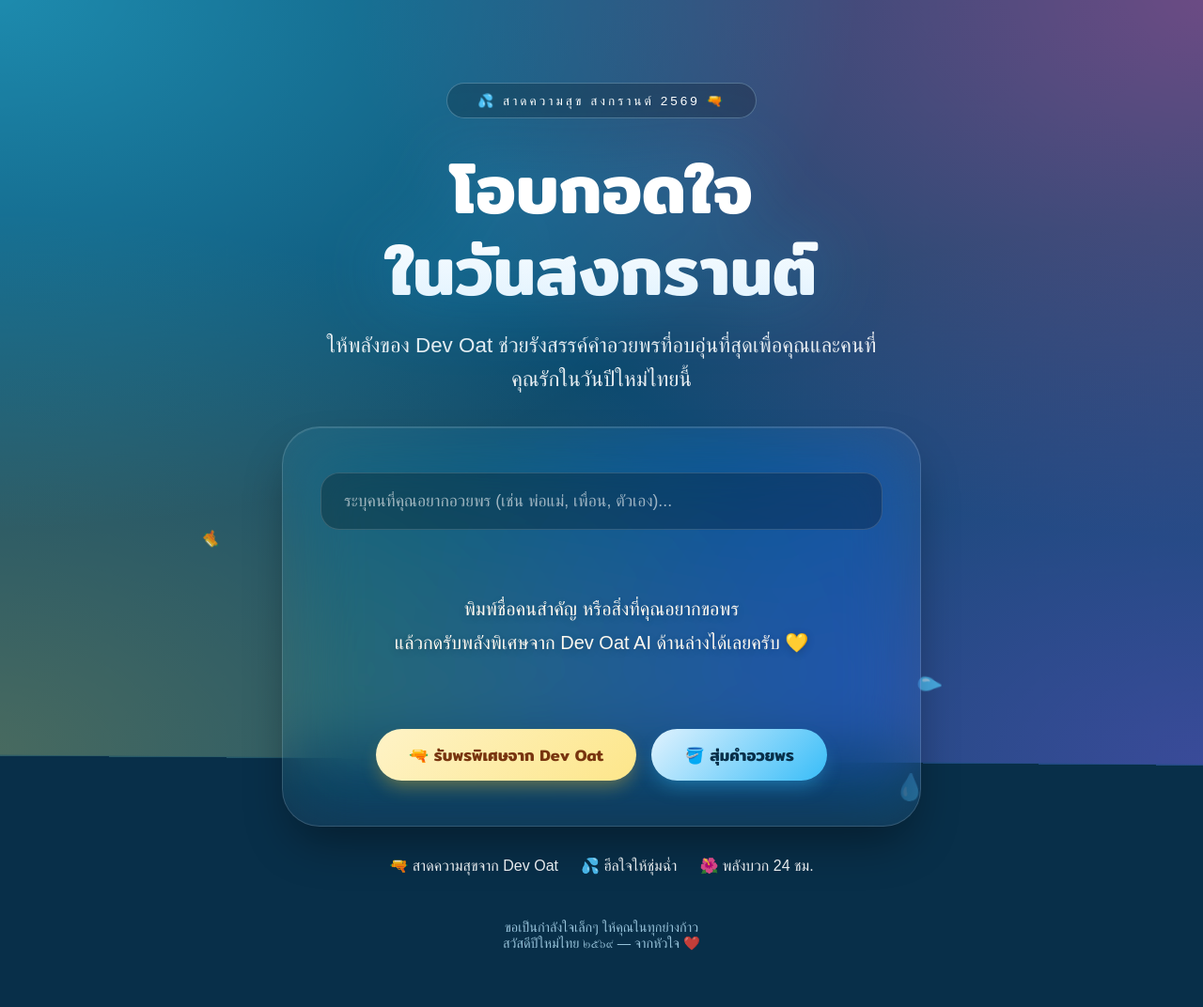
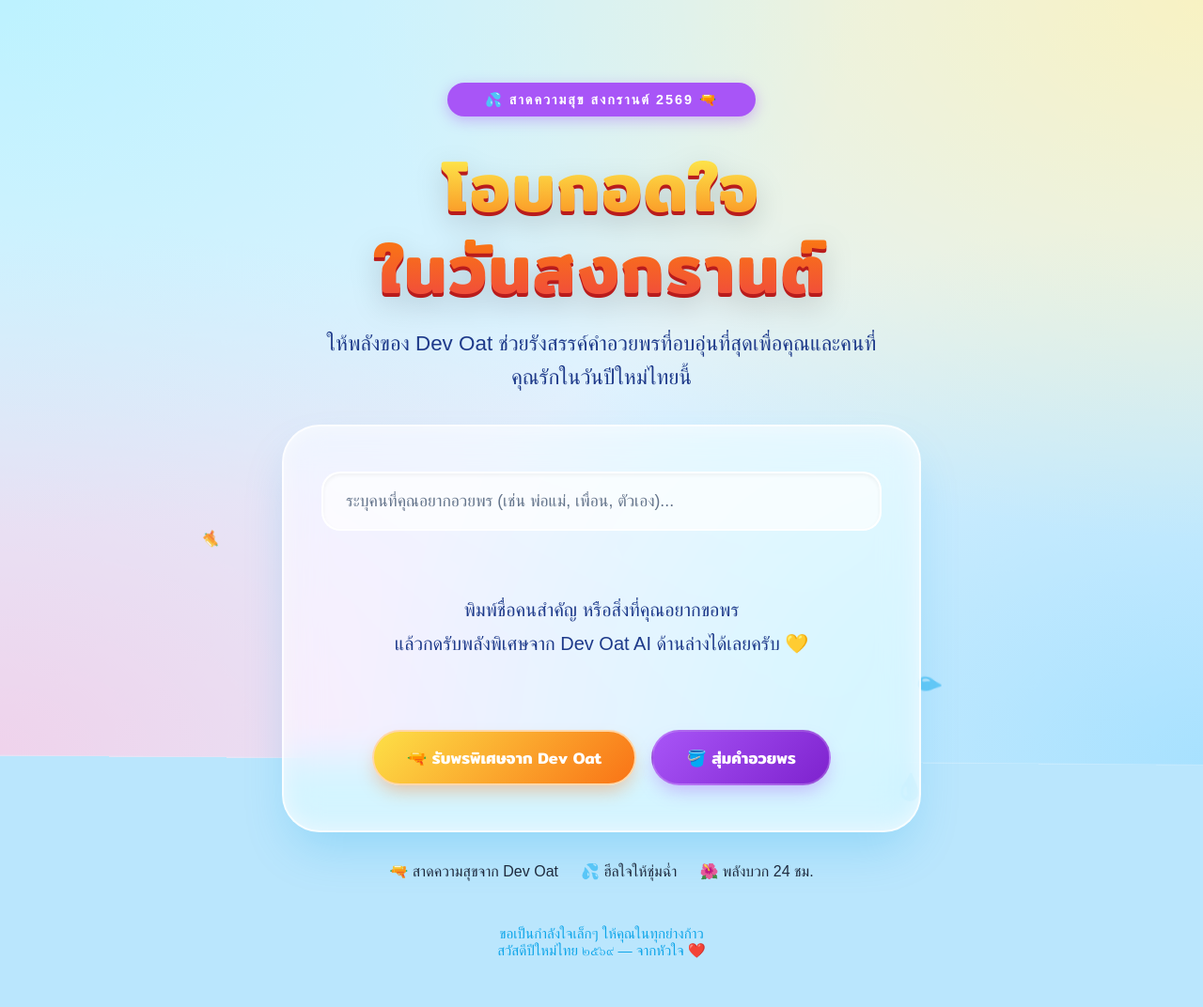
Before and after one commit to StartGackt/songkran-day, a website built with Vite: page index.html in a window 1280 px wide. Shown: the whole page at 94% size. Built offline with nearby package versions, Linux system fonts and the light colour scheme; no server answers; a web font is replaced by a local one.

```diff
--- a/index.html
+++ b/index.html
@@ -25,14 +25,14 @@
 
         body {
             font-family: 'Anuphan', sans-serif;
-            background: #082f49;
-            color: white;
+            background: #bae6fd;
+            color: #0f172a;
             min-height: 100vh;
             overflow-x: hidden;
             cursor: crosshair;
         }
 
-        /* --- Songkran Mesh Background --- */
+        /* --- Sunny Songkran Mesh Background --- */
         .bg-mesh {
             position: fixed;
             top: 0;
@@ -41,11 +41,11 @@
             height: 100%;
             z-index: -1;
             background:
-                radial-gradient(at 0% 0%, hsla(190, 100%, 60%, 0.45) 0, transparent 50%),
-                radial-gradient(at 100% 0%, hsla(330, 100%, 65%, 0.4) 0, transparent 50%),
-                radial-gradient(at 100% 100%, hsla(270, 100%, 65%, 0.3) 0, transparent 50%),
-                radial-gradient(at 0% 100%, hsla(45, 100%, 60%, 0.25) 0, transparent 50%);
-            background-color: #0c4a6e;
+                radial-gradient(at 0% 0%, hsla(190, 100%, 85%, 0.8) 0, transparent 50%),
+                radial-gradient(at 100% 0%, hsla(50, 100%, 85%, 0.8) 0, transparent 50%),
+                radial-gradient(at 100% 100%, hsla(200, 100%, 80%, 0.8) 0, transparent 50%),
+                radial-gradient(at 0% 100%, hsla(330, 100%, 85%, 0.5) 0, transparent 50%);
+            background-color: #e0f2fe;
             animation: meshMove 15s ease-in-out infinite alternate;
         }
 
@@ -87,51 +87,53 @@
         }
 
         .badge {
-            background: rgba(0, 0, 0, 0.2);
-            backdrop-filter: blur(12px);
-            border: 1px solid rgba(186, 230, 253, 0.3);
-            padding: 0.6rem 2rem;
+            background: #a855f7;
+            border: none;
+            padding: 0.6rem 2.5rem;
             border-radius: 100px;
-            font-size: 0.85rem;
-            letter-spacing: 3px;
+            font-size: 0.9rem;
+            font-weight: 600;
+            letter-spacing: 2px;
             display: inline-block;
             margin-bottom: 2rem;
             color: #ffffff;
             text-transform: uppercase;
+            box-shadow: 0 4px 15px rgba(168, 85, 247, 0.4);
         }
 
         .main-title {
             font-family: 'Mitr', sans-serif;
             font-size: clamp(2.5rem, 8vw, 4.5rem);
-            font-weight: 600;
+            font-weight: 700;
             line-height: 1.2;
-            background: linear-gradient(to bottom, #fff 40%, var(--p-soft-blue) 100%);
+            background: linear-gradient(to bottom, #fde047 10%, #f97316 60%, #ef4444 100%);
             -webkit-background-clip: text;
             -webkit-text-fill-color: transparent;
-            filter: drop-shadow(0 0 40px rgba(56,189,248,0.4));
+            filter: drop-shadow(0 4px 0px #b91c1c) drop-shadow(0 10px 15px rgba(0,0,0,0.15));
             margin-bottom: 1.2rem;
+            letter-spacing: 2px;
         }
 
         .subtitle {
             font-size: clamp(1.1rem, 3.5vw, 1.4rem);
-            color: rgba(255,255,255,0.9);
-            font-weight: 300;
+            color: #1e3a8a;
+            font-weight: 500;
             max-width: 600px;
             line-height: 1.6;
         }
 
-        /* --- AI Heart-Warming Card --- */
+        /* --- Bright Daytime Card --- */
         .card {
             width: 100%;
             max-width: 680px;
-            background: rgba(255, 255, 255, 0.05);
-            backdrop-filter: blur(40px) saturate(150%);
-            border: 1px solid rgba(255, 255, 255, 0.15);
+            background: rgba(255, 255, 255, 0.5);
+            backdrop-filter: blur(20px) saturate(150%);
+            border: 2px solid rgba(255, 255, 255, 0.8);
             border-radius: 40px;
             padding: 3rem 2.5rem;
             margin: 2rem 0;
             text-align: center;
-            box-shadow: 0 25px 50px -12px rgba(0, 0, 0, 0.4), inset 0 1px 0 rgba(255, 255, 255, 0.1);
+            box-shadow: 0 25px 50px -12px rgba(14, 165, 233, 0.25), inset 0 0 20px rgba(255, 255, 255, 0.5);
             position: relative;
             overflow: hidden;
         }
@@ -144,9 +146,8 @@
             display: flex;
             align-items: center;
             justify-content: center;
-            color: #fff9f0;
-            font-weight: 300;
-            text-shadow: 0 2px 10px rgba(0,0,0,0.2);
+            color: #1e3a8a;
+            font-weight: 500;
             transition: all 0.5s ease;
         }
 
@@ -162,21 +163,26 @@
             width: 100%;
             padding: 1.2rem 1.5rem;
             border-radius: 20px;
-            border: 1px solid rgba(255, 255, 255, 0.15);
-            background: rgba(0, 0, 0, 0.25);
-            color: white;
+            border: 2px solid rgba(255, 255, 255, 0.9);
+            background: rgba(255, 255, 255, 0.7);
+            color: #0f172a;
             font-family: 'Anuphan', sans-serif;
             font-size: 1.1rem;
+            font-weight: 500;
             outline: none;
             transition: all 0.3s ease;
+            box-shadow: inset 0 2px 4px rgba(0,0,0,0.05);
         }
 
         .ai-input:focus {
             border-color: #38bdf8;
+            background: #ffffff;
+            box-shadow: 0 0 0 4px rgba(56, 189, 248, 0.2);
         }
 
         .ai-input::placeholder {
-            color: rgba(255, 255, 255, 0.6);
+            color: #64748b;
+            font-weight: 400;
         }
 
         .btn-group {
@@ -200,17 +206,19 @@
         }
 
         .btn-primary {
-            background: linear-gradient(135deg, var(--p-soft-blue), #38bdf8);
-            color: #082f49;
-            box-shadow: 0 10px 20px -5px rgba(56, 189, 248, 0.4);
+            background: linear-gradient(135deg, #a855f7, #7e22ce);
+            color: #ffffff;
+            box-shadow: 0 10px 20px -5px rgba(168, 85, 247, 0.4);
             font-weight: 600;
+            border: 2px solid rgba(255, 255, 255, 0.2);
         }
 
         .btn-ai {
-            background: linear-gradient(135deg, #fef3c7, #fde68a);
-            color: #78350f;
-            box-shadow: 0 10px 20px -5px rgba(251, 191, 36, 0.4);
+            background: linear-gradient(135deg, #fde047, #f97316);
+            color: #ffffff;
+            box-shadow: 0 10px 20px -5px rgba(249, 115, 22, 0.4);
             font-weight: 600;
+            border: 2px solid #fed7aa;
         }
 
         .btn-secondary {
@@ -258,10 +266,10 @@
         footer {
             margin-top: auto;
             padding: 3rem;
-            font-size: 0.9rem;
-            opacity: 0.8;
+            font-size: 0.95rem;
+            font-weight: 500;
             text-align: center;
-            color: #bae6fd;
+            color: #0ea5e9;
         }
 
         @media (max-width: 480px) {
```
Also changed, not shown: 1 other file.
